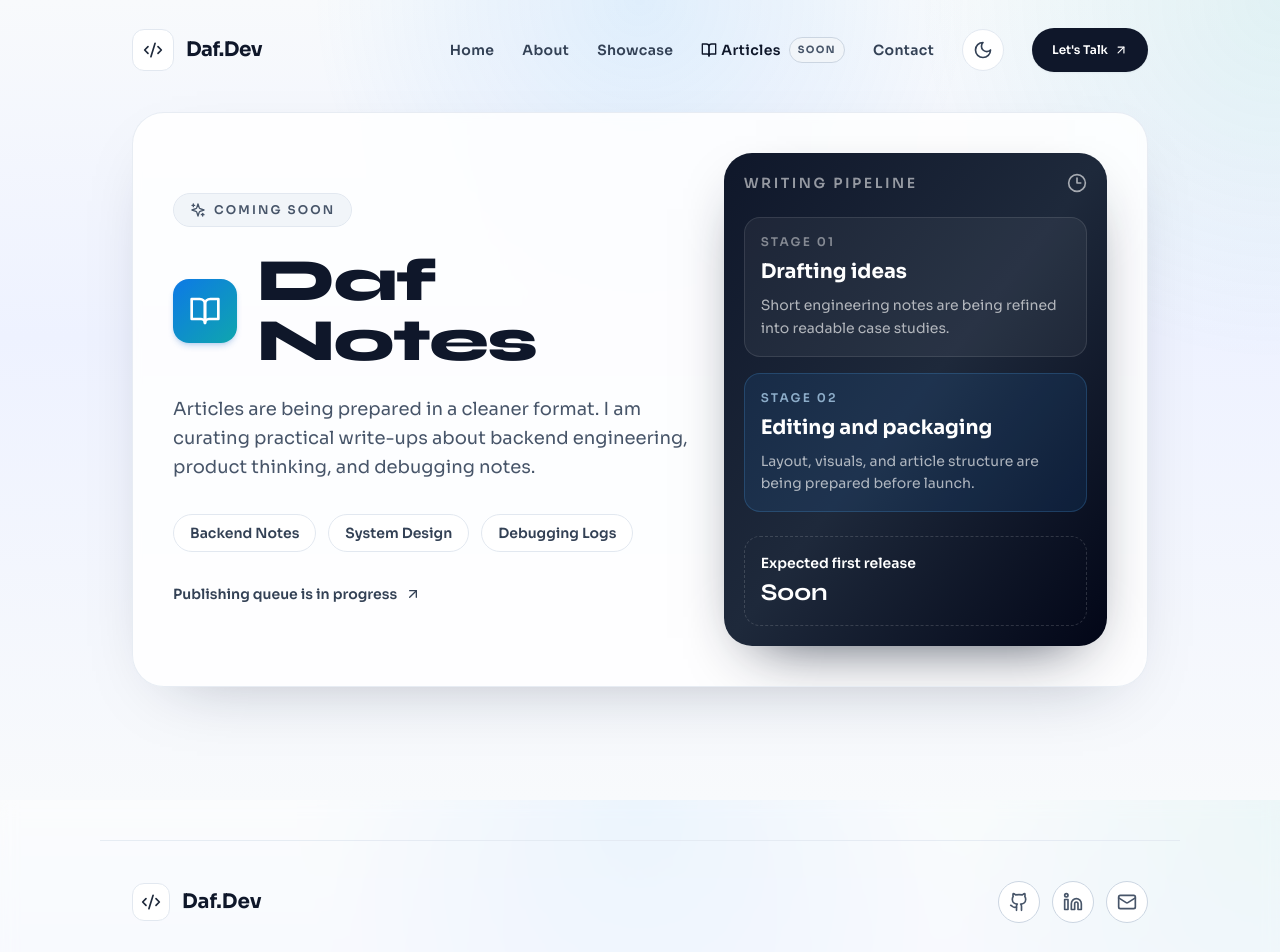
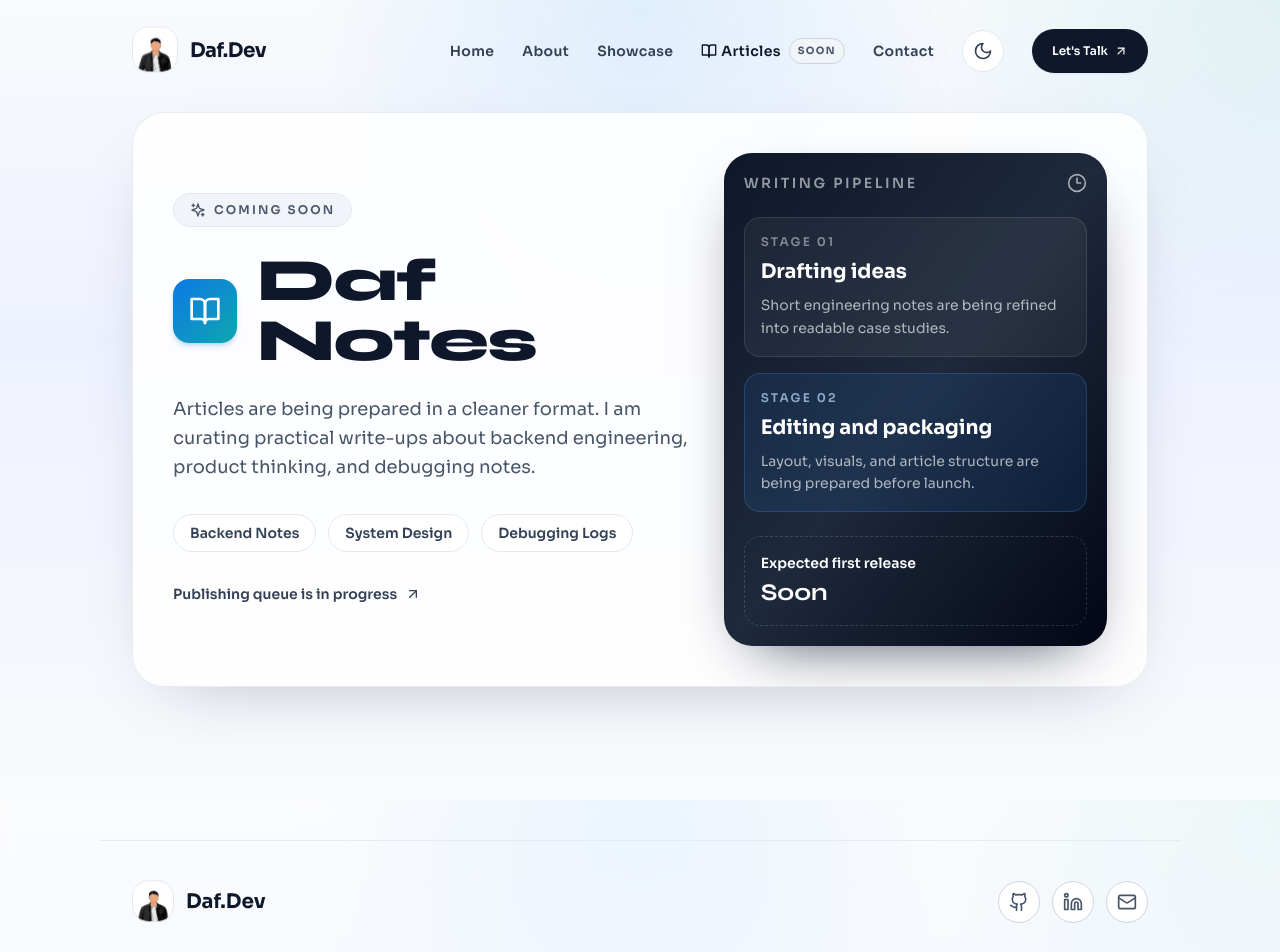
Before and after one commit to daffarmd/dafdev-portofolio, a React (Vite) app: page /articles/1 in a window 1280 px wide. Shown: the top 952 px of the page. Built offline with nearby package versions, Linux system fonts and the light colour scheme.

Commit message:
feat: update favicon, improve header and footer animations, and clean up Hero section

```diff
--- a/index.html
+++ b/index.html
@@ -2,9 +2,9 @@
 <html lang="en">
   <head>
     <meta charset="UTF-8" />
-    <link rel="icon" type="image/svg+xml" href="/code.svg" />
+    <link rel="icon" type="image/png" href="/src/assets/me.png" />
     <meta name="viewport" content="width=device-width, initial-scale=1.0" />
-    <title>Muhammad Daffa Ramadhan| Backend Developer</title>
+    <title>Muhammad Daffa Ramadhan | Backend Developer</title>
     <link rel="preconnect" href="https://fonts.googleapis.com">
     <link rel="preconnect" href="https://fonts.gstatic.com" crossorigin>
     <link href="https://fonts.googleapis.com/css2?family=Inter:wght@400;500;600;700&display=swap" rel="stylesheet">
--- a/src/components/layout/Footer.tsx
+++ b/src/components/layout/Footer.tsx
@@ -1,6 +1,8 @@
 import React from 'react';
-import { Github, Linkedin, Mail, Code2, ArrowUpRight } from 'lucide-react';
+import { Github, Linkedin, Mail, ArrowUpRight } from 'lucide-react';
+import { motion } from 'framer-motion';
 import type { Language } from '../../types';
+import meImage from '../../assets/me.png';
 
 interface FooterProps {
   language: Language;
@@ -25,9 +27,19 @@ const Footer: React.FC<FooterProps> = ({ language }) => {
       <div className="mx-auto w-full max-w-[1080px] border-t border-slate-200/80 px-4 pt-8 dark:border-slate-700 sm:px-6 sm:pt-10 md:px-8">
         <div className="flex flex-col items-start justify-between gap-6 md:flex-row md:items-center">
           <div className="flex items-center">
-            <div className="rounded-xl border border-slate-200 bg-white p-2 dark:border-slate-700 dark:bg-dark-800">
-              <Code2 className="h-5 w-5 text-slate-800 dark:text-slate-100" />
-            </div>
+            <motion.div
+              className="overflow-hidden rounded-xl border border-slate-200 bg-white dark:border-slate-700 dark:bg-dark-800 sm:rounded-2xl"
+              animate={{ y: [0, -2, 0], rotate: [-1, 1, -1] }}
+              transition={{ duration: 4.6, repeat: Infinity, ease: 'easeInOut' }}
+              whileHover={{ scale: 1.04, rotate: 0 }}
+            >
+              <motion.img
+                src={meImage}
+                alt="Daf Dev logo"
+                className="h-10 w-10 object-cover"
+                whileHover={{ scale: 1.06 }}
+              />
+            </motion.div>
             <span className="ml-3 text-lg font-bold text-slate-900 sm:text-xl dark:text-white">
               Daf.Dev
             </span>
--- a/src/components/layout/Header.tsx
+++ b/src/components/layout/Header.tsx
@@ -1,6 +1,8 @@
 import React, { useEffect, useState } from 'react';
 import { Link as RouterLink, NavLink, useLocation } from 'react-router-dom';
-import { Menu, X, Moon, Sun, Code2, BookOpen, ArrowUpRight } from 'lucide-react';
+import { Menu, X, Moon, Sun, BookOpen, ArrowUpRight } from 'lucide-react';
+import { motion } from 'framer-motion';
+import meImage from '../../assets/me.png';
 
 interface HeaderProps {
   darkMode: boolean;
@@ -48,9 +50,19 @@ const Header: React.FC<HeaderProps> = ({ darkMode, toggleDarkMode }) => {
         }`}
       >
         <RouterLink to="/" className="flex items-center">
-          <div className="rounded-xl border border-slate-200 bg-white p-2 dark:border-slate-700 dark:bg-dark-800 sm:p-2.5">
-            <Code2 className="h-4 w-4 text-slate-800 dark:text-slate-100 sm:h-5 sm:w-5" />
-          </div>
+          <motion.div
+            className="overflow-hidden rounded-xl border border-slate-200 bg-white dark:border-slate-700 dark:bg-dark-800 sm:rounded-2xl"
+            animate={{ y: [0, -2, 0], rotate: [-1, 1, -1] }}
+            transition={{ duration: 4.2, repeat: Infinity, ease: 'easeInOut' }}
+            whileHover={{ scale: 1.04, rotate: 0 }}
+          >
+            <motion.img
+              src={meImage}
+              alt="Daf Dev logo"
+              className="h-10 w-10 object-cover sm:h-11 sm:w-11"
+              whileHover={{ scale: 1.06 }}
+            />
+          </motion.div>
           <span className="ml-2.5 text-base font-bold tracking-tight text-slate-900 sm:ml-3 sm:text-xl dark:text-white">
             Daf.Dev
           </span>
--- a/src/components/sections/Hero.tsx
+++ b/src/components/sections/Hero.tsx
@@ -144,13 +144,11 @@ const Hero: React.FC<HeroProps> = ({ language }) => {
 
   const t = language === 'id'
     ? {
-        kicker: 'Backend Developer',
         shortInfo: 'Membuat apapun yang bisa di buat.',
         stackInfo: '',
         aboutBtn: 'Lihat About',
       }
     : {
-        kicker: 'Backend Developer',
         shortInfo: 'Make anything that can be made.',
         stackInfo: '',
         aboutBtn: 'Open About',
@@ -192,16 +190,7 @@ const Hero: React.FC<HeroProps> = ({ language }) => {
             transformStyle: 'preserve-3d',
           }}
         >
-          <motion.div variants={HERO_ITEM_VARIANTS} className="inline-flex items-center gap-2 rounded-full border border-slate-200/80 bg-white/80 px-3 py-1.5 text-xs font-semibold uppercase tracking-[0.18em] text-slate-600 shadow-[0_18px_40px_-28px_rgba(15,23,42,0.3)] backdrop-blur-sm dark:border-slate-700 dark:bg-dark-800/80 dark:text-slate-300">
-            <motion.span
-              className="h-2.5 w-2.5 rounded-full bg-emerald-500"
-              animate={{ scale: [1, 1.35, 1], opacity: [0.65, 1, 0.65] }}
-              transition={{ duration: 1.6, repeat: Infinity, ease: 'easeInOut' }}
-            />
-            {t.kicker}
-          </motion.div>
-
-          <motion.h1 variants={HERO_ITEM_VARIANTS} className="mt-5 min-h-[60px] text-[2rem] font-extrabold tracking-tight text-slate-900 sm:mt-6 sm:min-h-[72px] sm:text-4xl md:min-h-[88px] md:text-6xl dark:text-white">
+          <motion.h1 variants={HERO_ITEM_VARIANTS} className="min-h-[60px] text-[2rem] font-extrabold tracking-tight text-slate-900 sm:min-h-[72px] sm:text-4xl md:min-h-[88px] md:text-6xl dark:text-white">
             {typedName}
             <span className="caret-blink ml-1 inline-block h-[0.95em] w-[2px] bg-slate-900 align-[-0.08em] dark:bg-white"></span>
           </motion.h1>
```
Also changed, not shown: src/assets/me.png (added).
